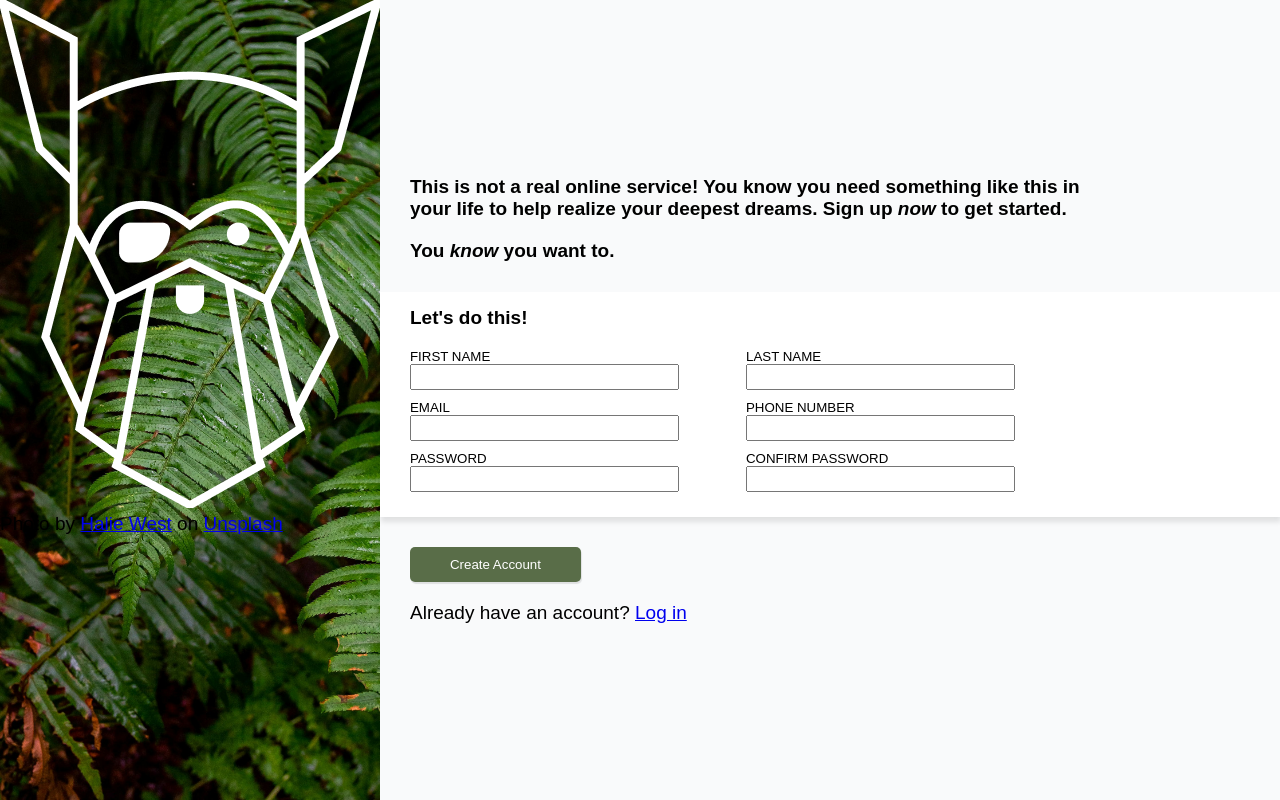
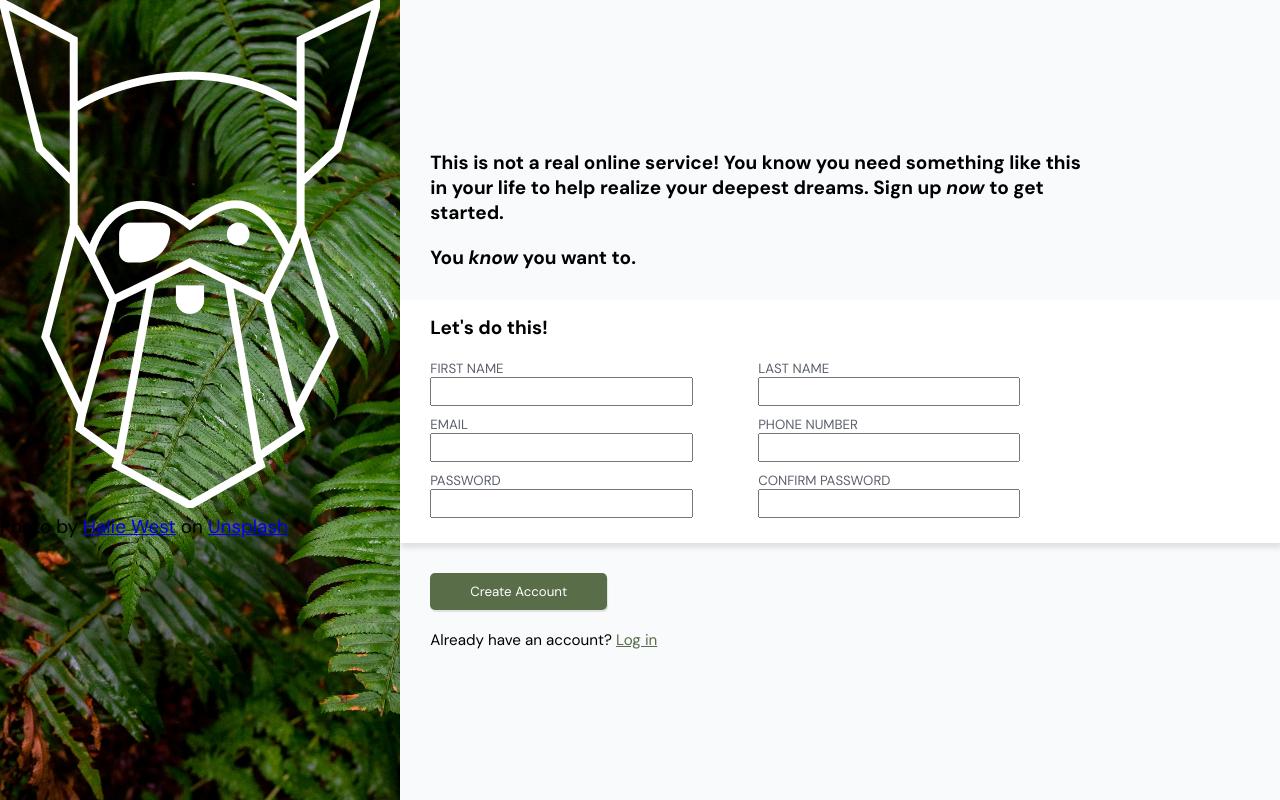
Before and after one commit to ConnorC3/odin-sign-up-form, a plain HTML site: page index.html in a window 1280 px wide. Drawn offline with Linux system fonts and the light colour scheme.

Commit message:
Import font

```diff
--- a/index.html
+++ b/index.html
@@ -4,6 +4,9 @@
     <meta charset="UTF-8">
     <meta name="viewport" content="width=device-width, initial-scale=1.0">
     <link rel="stylesheet" href="styles.css">
+    <link rel="preconnect" href="https://fonts.googleapis.com">
+    <link rel="preconnect" href="https://fonts.gstatic.com" crossorigin>
+    <link href="https://fonts.googleapis.com/css2?family=DM+Sans:ital,opsz,wght@0,9..40,100..1000;1,9..40,100..1000&family=Roboto:ital,wght@0,100..900;1,100..900&family=Space+Mono:ital,wght@0,400;0,700;1,400;1,700&display=swap" rel="stylesheet">
     <title>Odin Sign Up Form</title>
 </head>
 <body>
--- a/styles.css
+++ b/styles.css
@@ -1,5 +1,5 @@
 * {
-    font-family: Poppins, Arial, Helvetica, sans-serif;
+    font-family: 'DM Sans', Arial, Helvetica, sans-serif;
     font-size: 19px;
     box-sizing: border-box;
     margin: 0;
@@ -82,6 +82,7 @@ main {
 .form-input label {
     font-size: 0.7rem;
     text-transform: uppercase;
+    color: #5b626c;
 }
 
 .form-submit-container button {
@@ -94,3 +95,11 @@ main {
     box-shadow: 1px 2px 1px rgba(0, 0, 0, 0.1);
     margin: 20px 0;
 }
+
+.form-submit-container p, .form-submit-container a {
+    font-size: 0.8rem;
+}
+
+.form-submit-container a {
+    color: var(--green);
+}
```
